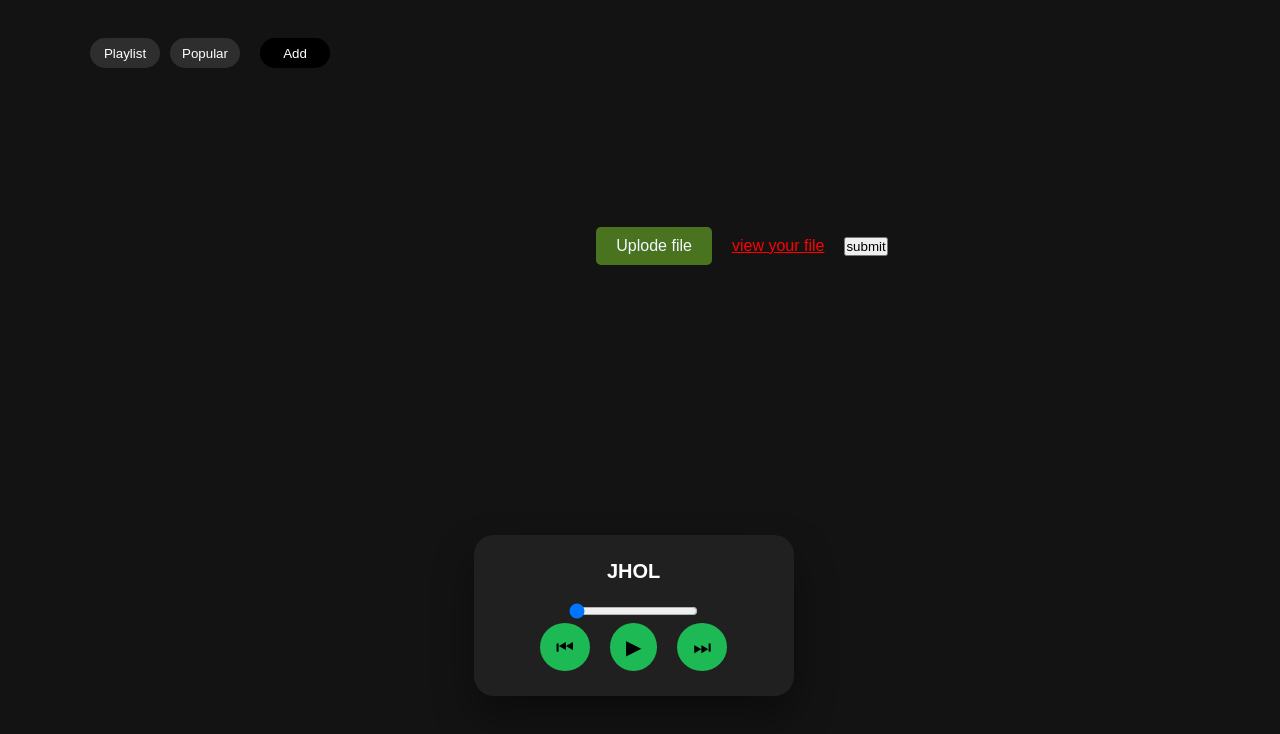
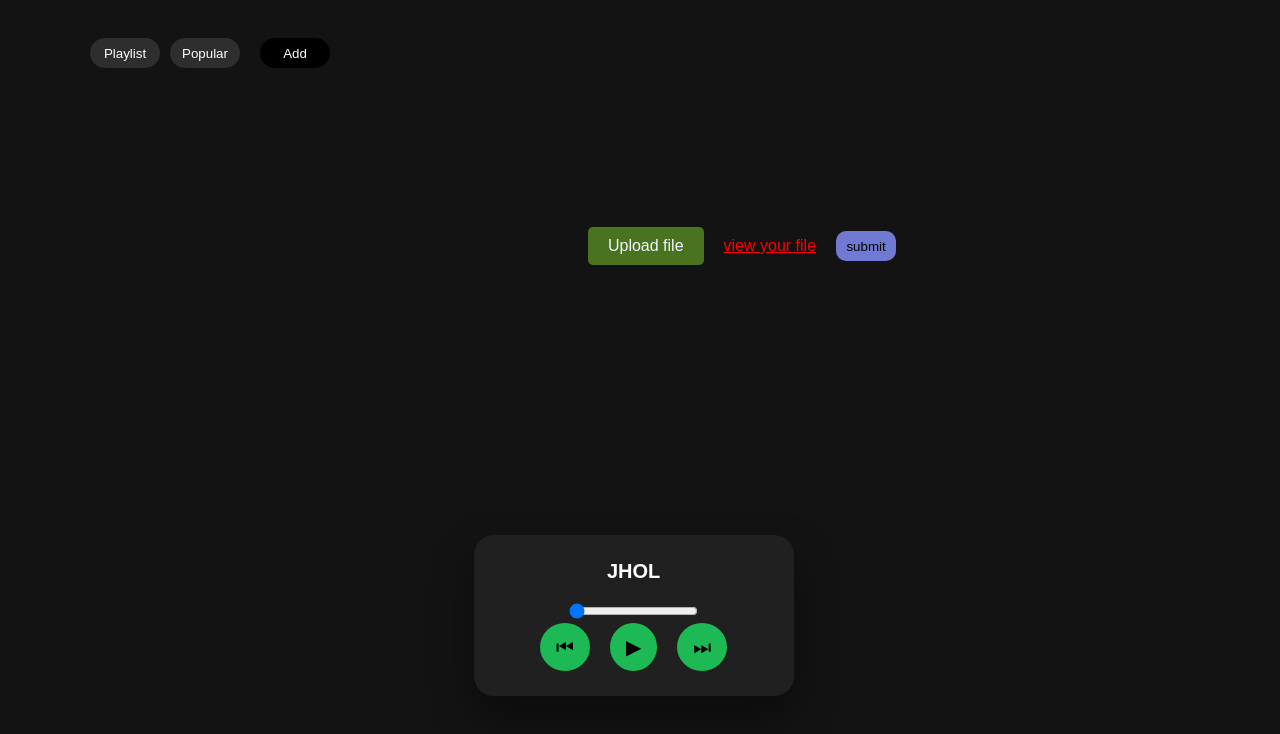
Before and after one commit to princekushwaha542/Dev.Advance.js, a plain HTML site: page MusicPlayer/index.html in a window 1280 px wide. Both pictures are taken after typing "Sample" into the empty fields and a click on the button "Add". Shown: the part 64-798 px from the top of the page. Drawn offline with nearby package versions, Linux system fonts and the light colour scheme; a web font is replaced by a local one.

Commit message:
File Uploading UI

```diff
--- a/MusicPlayer/index.html
+++ b/MusicPlayer/index.html
@@ -47,7 +47,7 @@
     <div id="main">
     <input id="fileimp" type="file">
     <div id="btn">
-        Uplode file
+        Upload file
     </div>
     <a id="atag" href="#" target="_blank" title="document" >view your file  </a>
     <input type="submit" value="submit" id="submitBtn">
--- a/MusicPlayer/script.js
+++ b/MusicPlayer/script.js
@@ -139,7 +139,7 @@ const submitBtn = document.getElementById("submitBtn");
 
 submitBtn.addEventListener("click", (e) => {
     e.preventDefault(); // page refresh stop
-
+    btn.innerText = "Upload file";
     const file = fileimp.files[0];
     if (!file) {
         alert("Please select a song first");
--- a/MusicPlayer/style.css
+++ b/MusicPlayer/style.css
@@ -392,6 +392,19 @@ padding: 20px;
 .bottum span:hover{
    color: rgb(255, 255, 255);
 }
+#submitBtn{
+    height: 30px;
+    width: 60px;
+    background-color: #707ad3;
+    display: block;
+    border-radius: 10px;
+    border: 1px solid white;
+    /* margin-left: 22px; */
+    /* margin-top: 5px; */
+    border: none;
+    font-weight: 100;
+    cursor: pointer;
+}
 @media (max-width:600px){
     .player{
         left: 6%;
```
Also changed, not shown: JavaScript Ops/index.html (+13 -0 lines).
